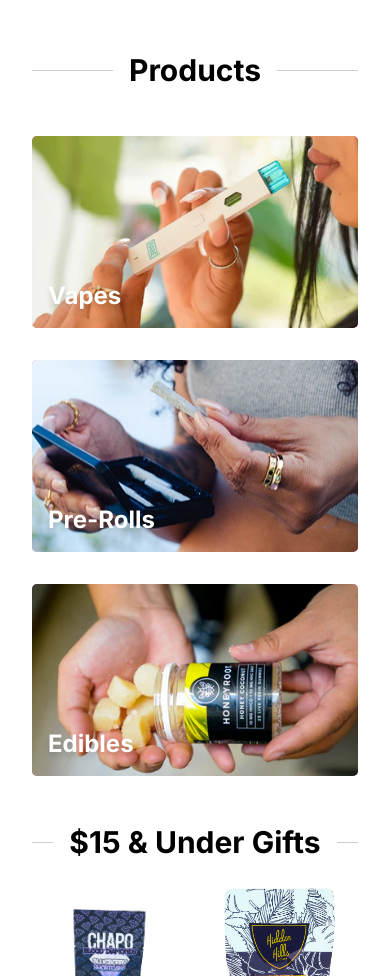
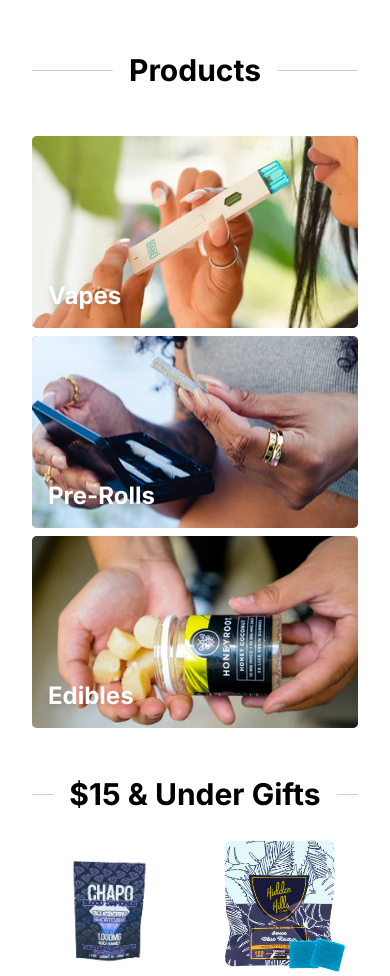
Before and after one commit to tommy-vpr/burningdaily, a Next.js app: page / in a window 390 px wide. Shown: the part 1740-2716 px from the top of the page. Built offline with nearby package versions, Linux system fonts and the light colour scheme.

Commit message:
Fixed banner gap for mobile and medium screen

```diff
--- a/app/components/Flavor.tsx
+++ b/app/components/Flavor.tsx
@@ -32,7 +32,7 @@ const Flavor = () => {
         </h3>
         <span className="h-[1px] w-full bg-[#cecece]"></span>
       </div>
-      <div className='flex flex-col sm:flex-row justify-center gap-8 mt-12'>
+      <div className='flex flex-col sm:flex-row justify-center gap-2 md:gap-4 xl:gap-6 mt-12'>
         {flavors.map(flavor => (
             <FlavorCard
               key={flavor.title}
--- a/app/components/FlavorCard.tsx
+++ b/app/components/FlavorCard.tsx
@@ -16,7 +16,7 @@ const FlavorCard = ({
 }: Props) => {
   return (
     <div className="flex justify-center items-center overflow-hidden cursor-pointer rounded-[5px]
-        relative group w-full max-h-48 xl:max-h-0 bg-pink-400">
+        relative group w-full max-h-48 bg-pink-400">
         <Link href={url} className='w-full'>
             <div className="rounded-xl z-50 opacity-0 group-hover:opacity-100 transition duration-300 ease-in-out cursor-pointer absolute from-black/80 to-transparent bg-gradient-to-t inset-x-0 -bottom-2 text-white flex items-end h-full">
                 <div className="h-full w-full flex justify-center items-center space-y-3 text-xl group-hover:opacity-100 group-hover:translate-y-0 translate-y-4 pb-10 transform transition duration-300 ease-in-out">
```
